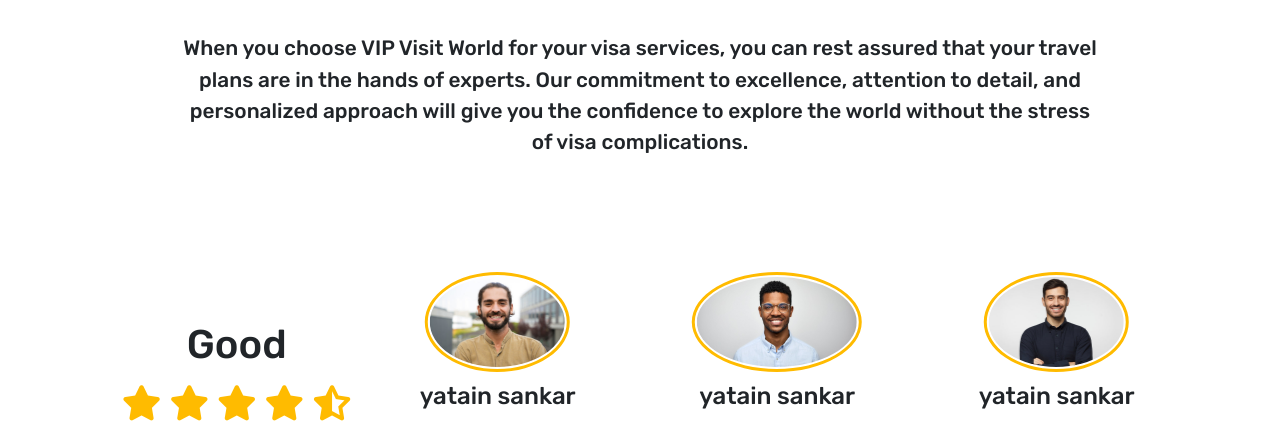
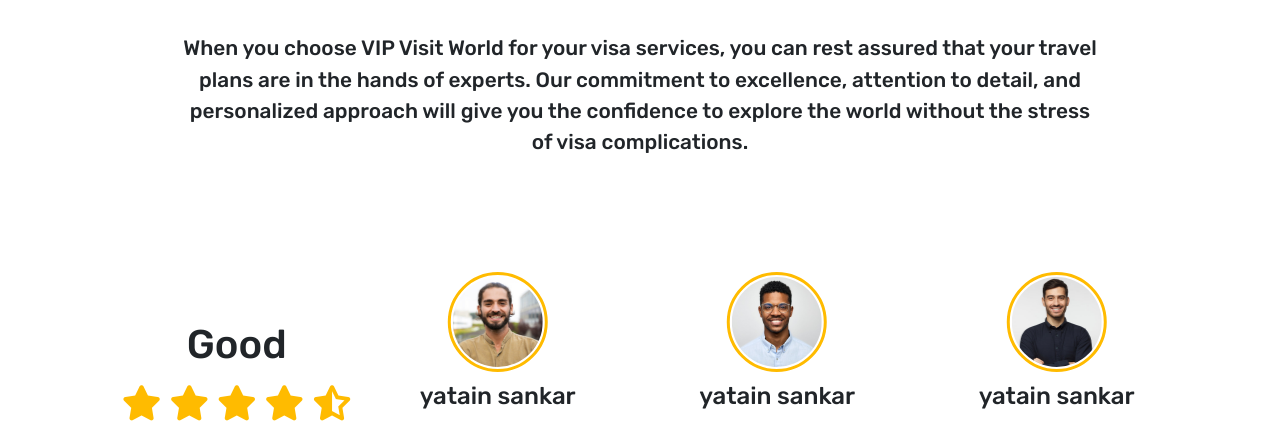
Before and after one commit to Ahmedelsayedd01/Vip-Visit-World, a plain HTML site: page Pages/vise.html in a window 1280 px wide. Shown: the part 1510-1936 px from the top of the page. Drawn offline with nearby package versions, Linux system fonts and the light colour scheme.

Commit message:
New UPdate

```diff
--- a/Styles/vise.css
+++ b/Styles/vise.css
@@ -494,7 +494,7 @@ nav .menuTap {
 
 .reviewSec .splide__slide .cardd .headCard img {
        height: 100px;
-       /* width: 70%; */
+       width: 100px;
        border-radius: 50%;
        object-fit: cover;
        object-position: center;
@@ -822,7 +822,7 @@ nav .menuTap {
 
        .reviewSec .splide__slide .cardd .headCard img {
               height: 100px;
-              /* width: 70%; */
+              width: 100px;
               border-radius: 50%;
               object-fit: cover;
               object-position: center;
```
